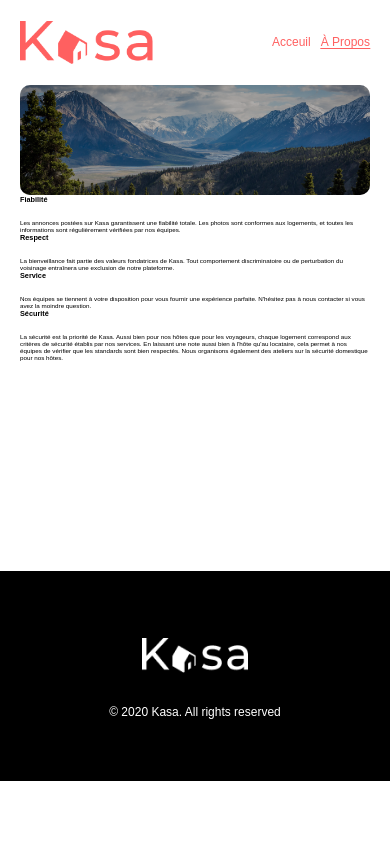
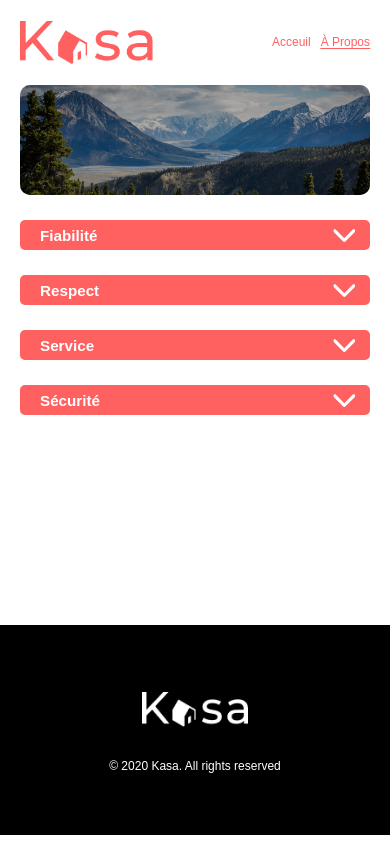
Before and after one commit to Peallyz/Projet11_KasaOC, a React (Vite) app: page /about in a window 390 px wide. Built offline with nearby package versions, Linux system fonts and the light colour scheme.

Commit message:
style : accordion responsive

```diff
--- /dev/null
+++ b/src/styles/components/accordion/_accordion.scss
@@ -0,0 +1,80 @@
+.accordions {
+  display: flex;
+  justify-content: space-between;
+  height: fit-content;
+  &.accordions__about {
+    flex-direction: column;
+    align-items: center;
+    .accordion {
+      width: 82.5%;
+      @media screen and (max-width: 776px) {
+        width: 100%;
+      }
+    }
+  }
+  @media screen and (max-width: 1095px) {
+    flex-direction: column;
+  }
+  .accordion {
+    width: 48%;
+    margin-top: 25px;
+    @media screen and (max-width: 1095px) {
+      width: 100%;
+    }
+    &__title {
+      display: flex;
+      justify-content: space-between;
+      align-items: center;
+      width: 100%;
+      height: 50px;
+      background-color: $primary-color;
+      color: white;
+      font-size: 1.8rem;
+      font-weight: 500;
+      padding: 0 15px 0 20px;
+      border-radius: 10px;
+      @media screen and (max-width: 776px) {
+        font-size: 1.3rem;
+        height: 30px;
+        border-radius: 5px;
+        img {
+          height: 9px;
+        }
+      }
+      img {
+        height: 13px;
+        transition: transform 0.3s ease-in-out;
+      }
+    }
+    &__content {
+      color: $primary-color;
+      height: 100%;
+      background-color: #f6f6f6;
+      padding: 40px 15px 25px 20px;
+      font-size: 1.8rem;
+      line-height: 25px;
+      font-weight: 400;
+      border-radius: 10px;
+      position: relative;
+      top: -10px;
+      z-index: -1;
+      overflow: hidden;
+      transition: height 0.3s ease-in-out, padding 0.3s ease-in-out;
+      @media screen and (max-width: 776px) {
+        font-size: 1.2rem;
+        border-radius: 5px;
+        line-height: 17px;
+        padding: 25px 15px 25px 20px;
+      }
+    }
+    &.close {
+      img {
+        transform: rotate(180deg);
+      }
+      .accordion__content {
+        height: 0px;
+        padding: 0px 15px 0px 20px;
+      }
+    }
+  }
+}
--- a/src/styles/index.scss
+++ b/src/styles/index.scss
@@ -7,6 +7,7 @@ $primary-color: #ff6060;
 @import "./components/lodgings/lodgings";
 @import "./components/lodgings/lodging";
 @import "./components/lodgings/lodgingCard";
+@import "./components/accordion/accordion";
 
 *,
 ::before,
```
